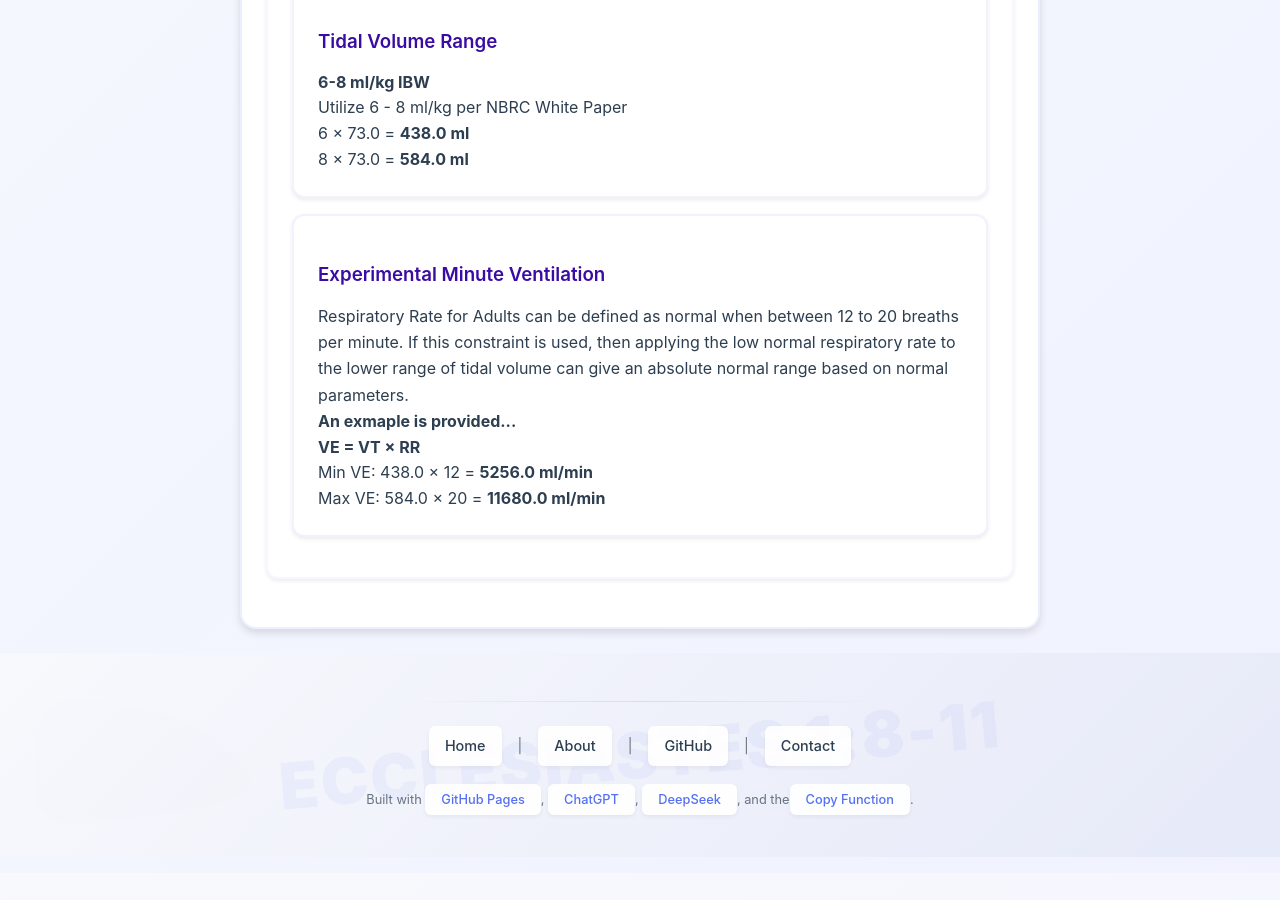
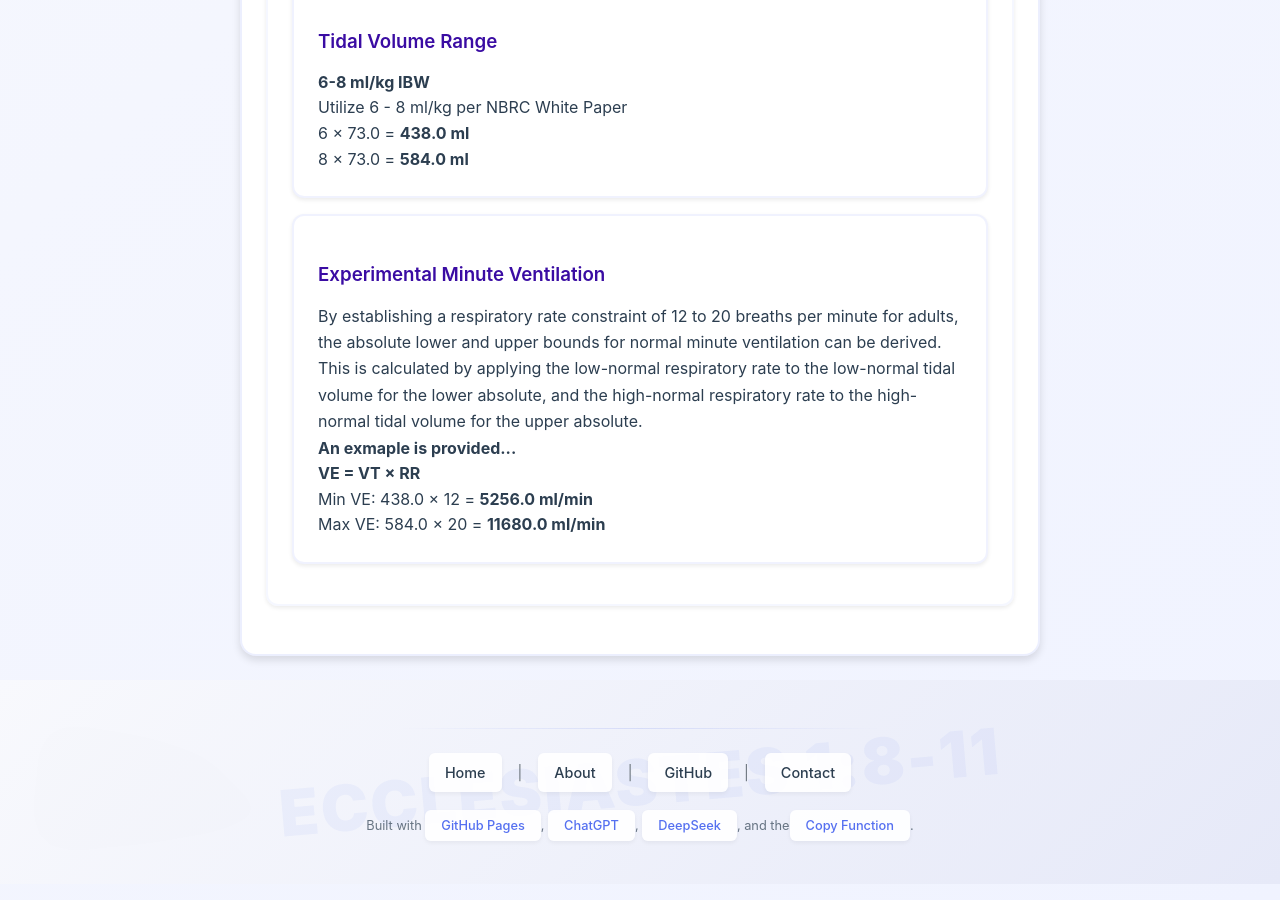
Before and after one commit to ZBZFirst/info, a Jekyll site: the page built from quiz3/VTCalculator.md, in a window 1280 px wide and 900 px high, scrolled down 1692 px. Built offline with Jekyll 4.4.1, drawn with Linux system fonts in a browser that asks for light colours; before the commit the page ends 2565 px from its top, so only the background shows below that.

Commit message:
Update VTCalculator.md

```diff
--- a/quiz3/VTCalculator.md
+++ b/quiz3/VTCalculator.md
@@ -70,7 +70,7 @@ title: Respiratory Calculator
 
     <div class="card">
       <h3>Experimental Minute Ventilation</h3>
-      <p>Respiratory Rate for Adults can be defined as normal when between 12 to 20 breaths per minute. If this constraint is used, then applying the low normal respiratory rate to the lower range of tidal volume can give an absolute normal range based on normal parameters.</p>
+      <p>By establishing a respiratory rate constraint of 12 to 20 breaths per minute for adults, the absolute lower and          upper bounds for normal minute ventilation can be derived. This is calculated by applying the low-normal respiratory        rate to the low-normal tidal volume for the lower absolute, and the high-normal respiratory rate to the high-normal         tidal volume for the upper absolute.</p>
       <p><strong>An exmaple is provided...</strong></p>
 
       <div class="formula-box">
```
